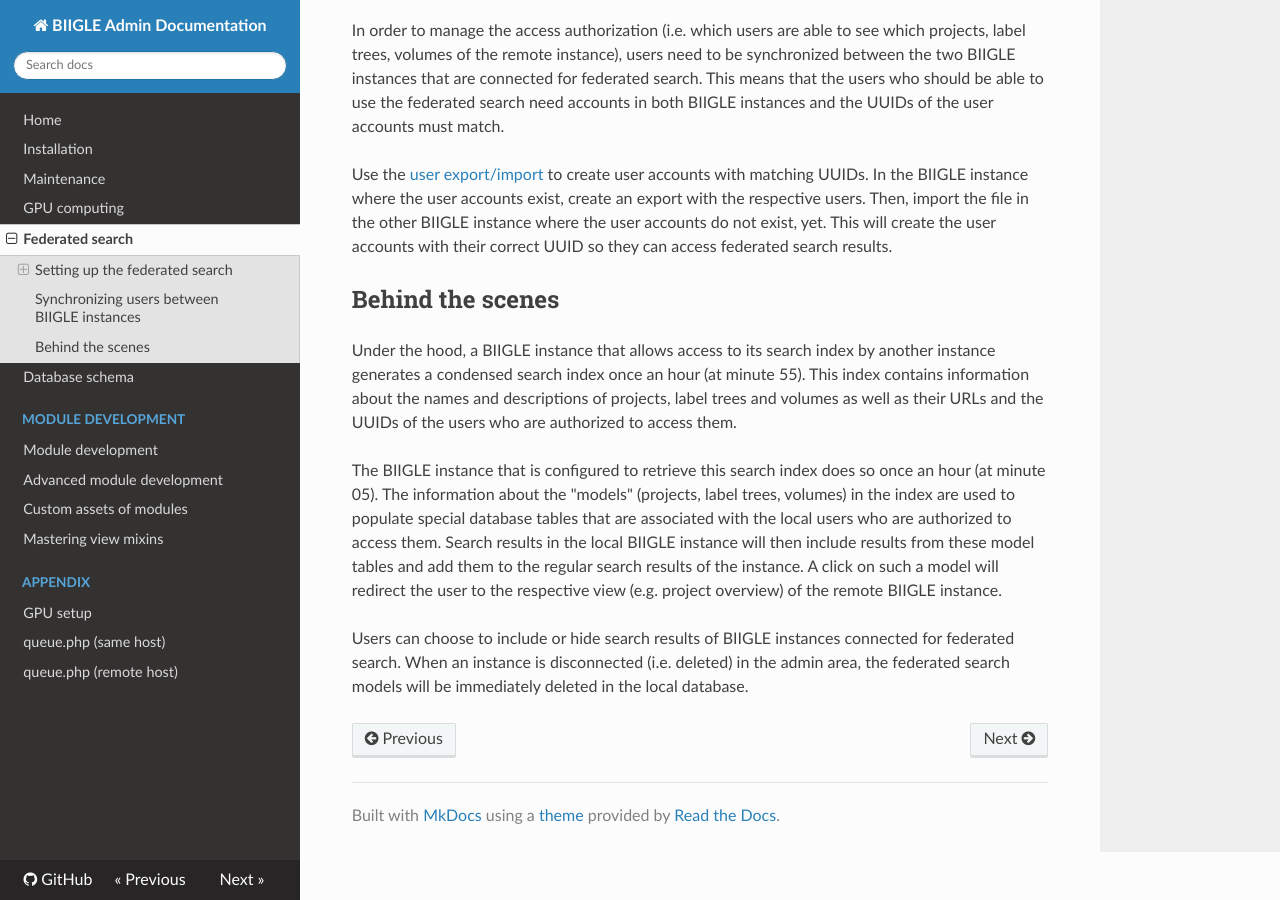
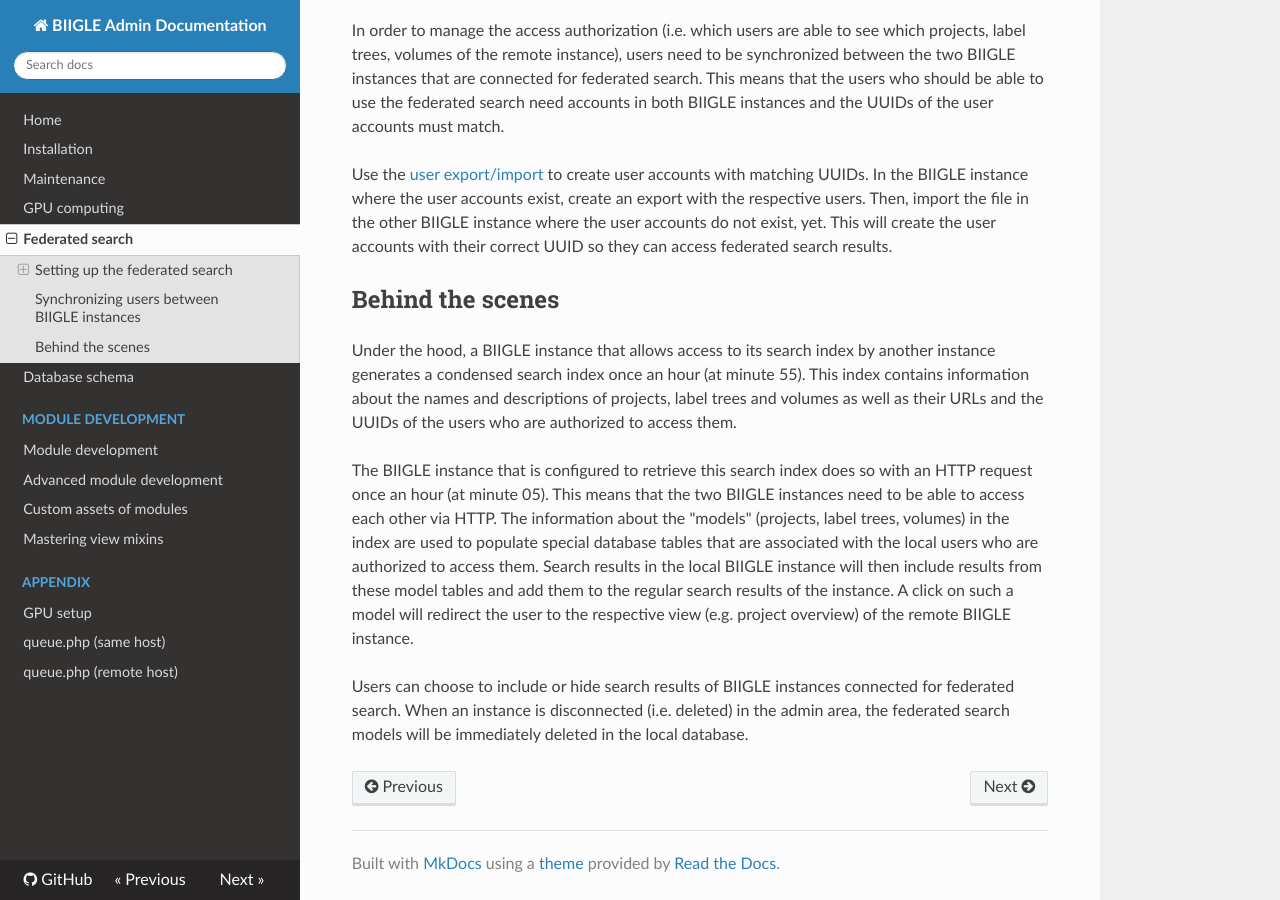
Before and after one commit to biigle/biigle, an MkDocs documentation site: the page built from docs/federated-search.md, in a window 1280 px wide and 900 px high, scrolled down 906 px. Built offline with MkDocs 1.6.1, drawn with Linux system fonts in a browser that asks for light colours.

Commit message:
Update federated search article

```diff
--- a/docs/federated-search.md
+++ b/docs/federated-search.md
@@ -24,6 +24,6 @@ Use the [user export/import](/sync) to create user accounts with matching UUIDs.
 
 Under the hood, a BIIGLE instance that allows access to its search index by another instance generates a condensed search index once an hour (at minute 55). This index contains information about the names and descriptions of projects, label trees and volumes as well as their URLs and the UUIDs of the users who are authorized to access them.
 
-The BIIGLE instance that is configured to retrieve this search index does so once an hour (at minute 05). The information about the "models" (projects, label trees, volumes) in the index are used to populate special database tables that are associated with the local users who are authorized to access them. Search results in the local BIIGLE instance will then include results from these model tables and add them to the regular search results of the instance. A click on such a model will redirect the user to the respective view (e.g. project overview) of the remote BIIGLE instance.
+The BIIGLE instance that is configured to retrieve this search index does so with an HTTP request once an hour (at minute 05). This means that the two BIIGLE instances need to be able to access each other via HTTP. The information about the "models" (projects, label trees, volumes) in the index are used to populate special database tables that are associated with the local users who are authorized to access them. Search results in the local BIIGLE instance will then include results from these model tables and add them to the regular search results of the instance. A click on such a model will redirect the user to the respective view (e.g. project overview) of the remote BIIGLE instance.
 
 Users can choose to include or hide search results of BIIGLE instances connected for federated search. When an instance is disconnected (i.e. deleted) in the admin area, the federated search models will be immediately deleted in the local database.
```
